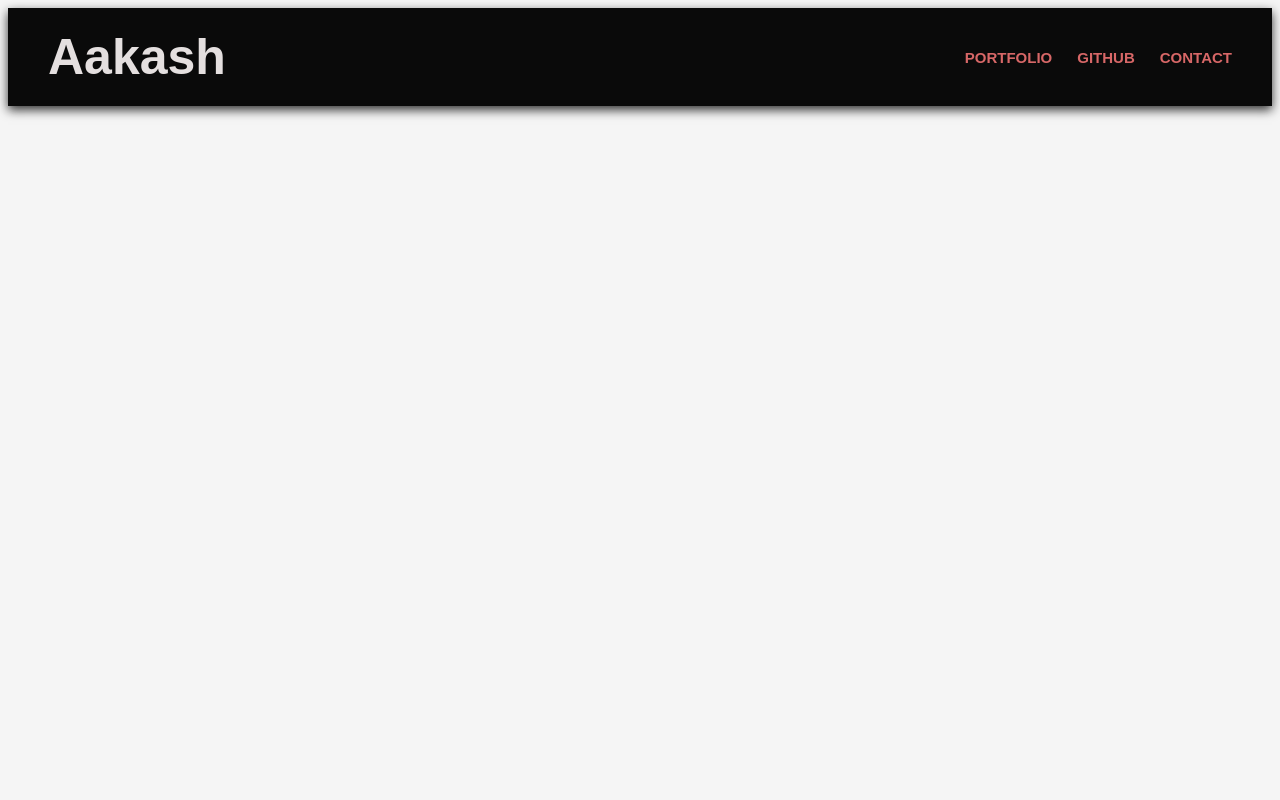
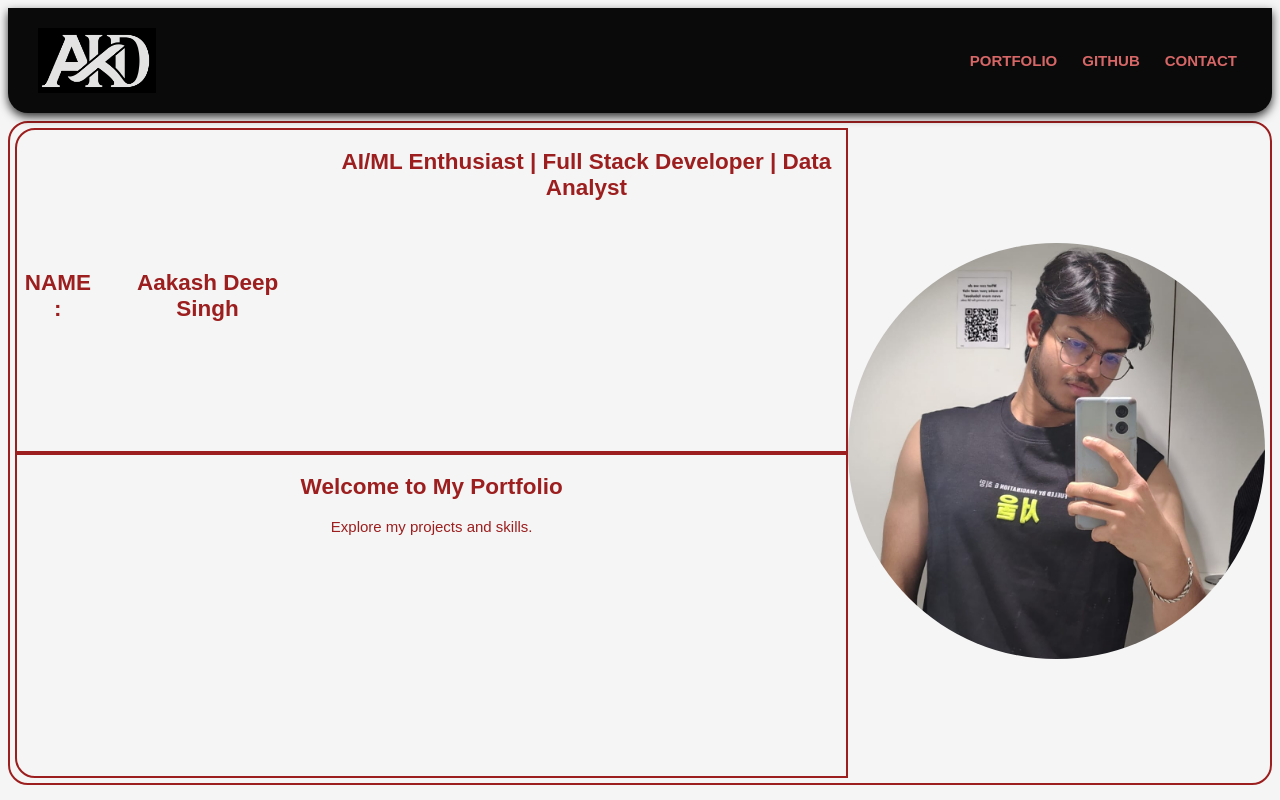
Before and after one commit to AakashDSingh18/BWU_full-stack, a plain HTML site: page Basic HTML & CSS/index.html in a window 1280 px wide. Drawn offline with Linux system fonts and the light colour scheme.

Commit message:
Worked on main section Session-1

```diff
--- a/Basic HTML & CSS/index.html
+++ b/Basic HTML & CSS/index.html
@@ -7,12 +7,33 @@
     </head>
     <body>
         <header>
-            <h1> Aakash </h1>
+            <img src="logo(1).png" alt="Aakash" class="logo">
             <nav>
                 <a class="nav-link" href="index.html">PORTFOLIO</a>
                 <a class="nav-link" href="https://github.com/AakashDSingh18">GITHUB</a>
                 <a class="nav-link" href="#contact">CONTACT</a>
             </nav>
         </header>
+        <main>
+            <section class="hero">
+                <div class="description">
+                    <div class="row-1">
+                        <div class="name">
+                            <h1> NAME : </h1>
+                            <h2> Aakash Deep Singh </h2>
+                        </div>
+                        <h2> AI/ML Enthusiast | Full Stack Developer | Data Analyst </h2>
+                    </div>
+                    <div class="row-2">
+                        <div class="contact-info">
+                            <h1>Welcome to My Portfolio</h1>
+                            <p>Explore my projects and skills.</p>
+                        </div>
+                    </div>
+                </div>
+                <div class="image-container">
+                    <img src="profile-pic.jpeg" alt="Profile Picture" class="profile-image">
+                </div>
+            </section>
     </body>
     </html>
--- a/Basic HTML & CSS/styles.css
+++ b/Basic HTML & CSS/styles.css
@@ -12,19 +12,27 @@ html {
 
 header {
     display: flex;
+    align-items: center;
     justify-content: space-between;
     background-color: #0a0a0a;
-    padding: 20px 20px 20px 40px;
+    padding: 20px 15px 20px 30px;
     box-shadow: 0 4px 10px rgba(0, 0, 0, 0.80);
     box-sizing: border-box;
     position: relative;
     z-index: 10;
+    border-radius: 0 0 20px 20px;
 }
-
+/*
 header h1 {
     color: #e4dfdf;
     font-size: 50px;
     margin: 0;
+} */
+
+header img {
+    width: 125px;
+    height: 65px;
+    align-self: center;
 }
 
 nav {
@@ -43,3 +51,77 @@ nav {
     text-decoration: initial;
     transition: color 0.7s ease;
 }
+
+.hero {
+    display: flex;
+    height: 83vh;
+    align-items: center;
+    /* justify-content: center; */
+    padding: 5px;
+    margin-top: 8px;
+    gap: 0px;
+    background-color: #f5f5f5;
+    border: 2px solid #9c1e1e;
+    border-radius: 20px;
+}
+
+.image-container {
+    aspect-ratio: 1/1;
+    shape-outside: circle(50%);
+    height: auto;
+    width: 50%;
+    min-width: 250px;
+    border-radius: 50%;
+}
+
+.profile-image {
+    width: 100%;
+    height: 100%;
+    object-fit: cover;
+    border-radius: 50%;
+}
+
+.description {
+    display: flex;
+    flex-direction: column;
+    justify-content: center;
+    align-items: center;
+    text-align: center;
+    height: 100%;
+    width: 100%;
+    font-size: 15px;
+    color: #9c1e1e;
+}
+
+.row-1 {
+    display: flex;
+    justify-content: center;
+    width: 100%;
+    height: 50%;
+    gap: 20px;
+    border: 2px solid #9c1e1e;
+    border-radius: 20px 0 0 0;
+}
+
+.row-2 {
+    display: flex;
+    justify-content: center;
+    width: 100%;
+    height: 50%;
+    gap: 20px;
+    border: 2px solid #9c1e1e;
+    border-radius: 0 0 0 20px;
+}
+
+.name {
+    display: flex;
+    justify-content: center;
+    align-items: center;
+    text-align: center;
+    padding: 5px;
+    gap: 20px;
+    margin-top: 10px;
+    font-size: 15px;
+    color: #9c1e1e;
+    /* border: 2px solid #9c1e1e; */
+}
```
Also changed, not shown: Basic HTML & CSS/logo(1).png (added), Basic HTML & CSS/profile-pic.jpeg (added).
